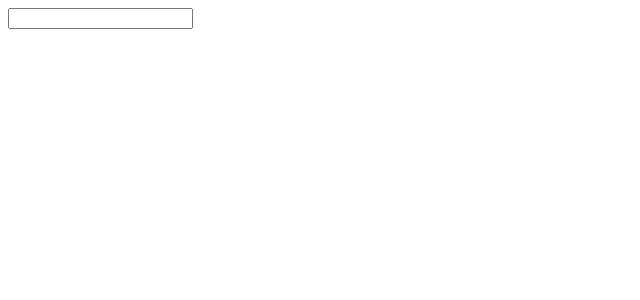
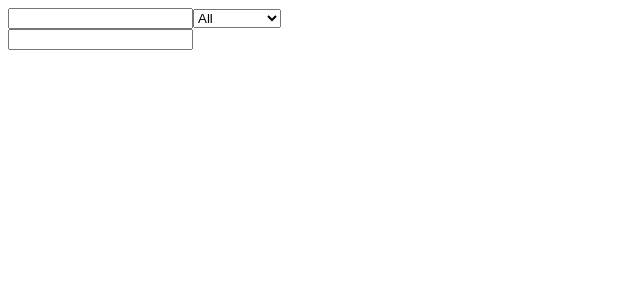
Before and after one commit to RobK005/jfdzl2-materialy-react-router-ui-components-2, a React (Create React App) app in the folder apps/todo/: page / in a window 1280 px wide. Shown: the top 300 px of the page, without its empty margins (0-640 px from the left). Built offline with nearby package versions, Linux system fonts and the light colour scheme.

Commit message:
version with filtering

```diff
--- a/apps/todo/src/App.js
+++ b/apps/todo/src/App.js
@@ -1,16 +1,24 @@
 import React, { Component } from 'react';
 
+import FilterContainer from './FilterContainer';
 import CreateTask from './CreateTask';
 import TasksContainer from './TaskContainer';
 class App extends Component {
 
   state = {
-    tasks: []
+    tasks: [],
+    filterActive: false,
+    filteredTasks: [],
+    isLoading: true,
   };
 
   componentWillMount() {
-    const tasks = JSON.parse(localStorage.getItem('tasks')) || [];
-    this.setState({ tasks });
+    setTimeout(() => {
+      const tasks = JSON.parse(localStorage.getItem('tasks')) || [];
+      this.setState({ tasks }, () => {
+        this.setState({ isLoading: false });
+      });
+    }, 3000);
   }
 
   updateTask = (taskId, newValue, field) => {
@@ -53,12 +61,42 @@ class App extends Component {
     this.setState({ tasks });
   }
 
+  search = ({ searchText, searchType }) => {
+    let tasks = [...this.state.tasks];
+    tasks = tasks.filter(task => {
+      return task.name.toLowerCase().indexOf(searchText.toLowerCase()) !== -1;
+    });
+    if (searchType !== 'all') {
+      const completedFilter = searchType === 'completed';
+      tasks = tasks.filter(task => {
+        return task.completed === completedFilter;
+      });
+    }
+    this.setState({ filteredTasks: tasks, filterActive: true });
+  }
+
+  resetFilters = () => {
+    this.setState({ filteredTasks: [], filterActive: false });
+  }
+
   render() {
+    const {
+      isLoading,
+      filterActive,
+      filteredTasks,
+      tasks
+    } = this.state;
+    const showIndicator = isLoading ? 'block' : 'none';
     return (
       <div>
+        <FilterContainer
+          search={this.search}
+          filterActive={filterActive}
+          resetFilters={this.resetFilters} />
         <CreateTask createHandler={this.handleCreate} />
+        <p style={{ display: showIndicator }}>Loading...</p>
         <TasksContainer
-          todo={this.state.tasks}
+          todo={filterActive ? filteredTasks : tasks}
           handleChange={this.handleChange}
           handleRemove={this.handleRemove}
           updateHandler={this.updateHandler}
--- /dev/null
+++ b/apps/todo/src/FilterContainer.js
@@ -0,0 +1,56 @@
+import React from 'react';
+
+class FilterContainer extends React.Component {
+
+  state = {
+    searchText: '',
+    searchType: 'all'
+  }
+
+  changeHandler = (event) => {
+    this.setState({ searchText: event.target.value });
+  }
+
+  changeTypeHandler = (event) => {
+    this.setState({ searchType: event.target.value }, () => {
+      this.props.search(this.state);
+    });
+  }
+
+  keyDownHandler = (event) => {
+    if (event.keyCode === 13) {
+      if (!this.state.searchText) {
+        this.props.resetFilters();
+        return;
+      }
+      this.props.search(this.state);
+    }
+  }
+
+  renderClearFiltersButton() {
+    if (this.props.filterActive) {
+      return (
+        <button onClick={this.props.resetFilters}>Clear filters</button>
+      );
+    }
+    return null;
+  }
+
+  render() {
+    return(
+      <div>
+        <input
+          onKeyDown={this.keyDownHandler}
+          onChange={this.changeHandler} />
+        <select onChange={this.changeTypeHandler}>
+          <option value="all">All</option>
+          <option value="completed">Completed</option>
+          <option value="incomplete">Incomplete</option>
+        </select>
+        {this.renderClearFiltersButton()}
+      </div>
+    );
+  }
+}
+
+export default FilterContainer;
```
